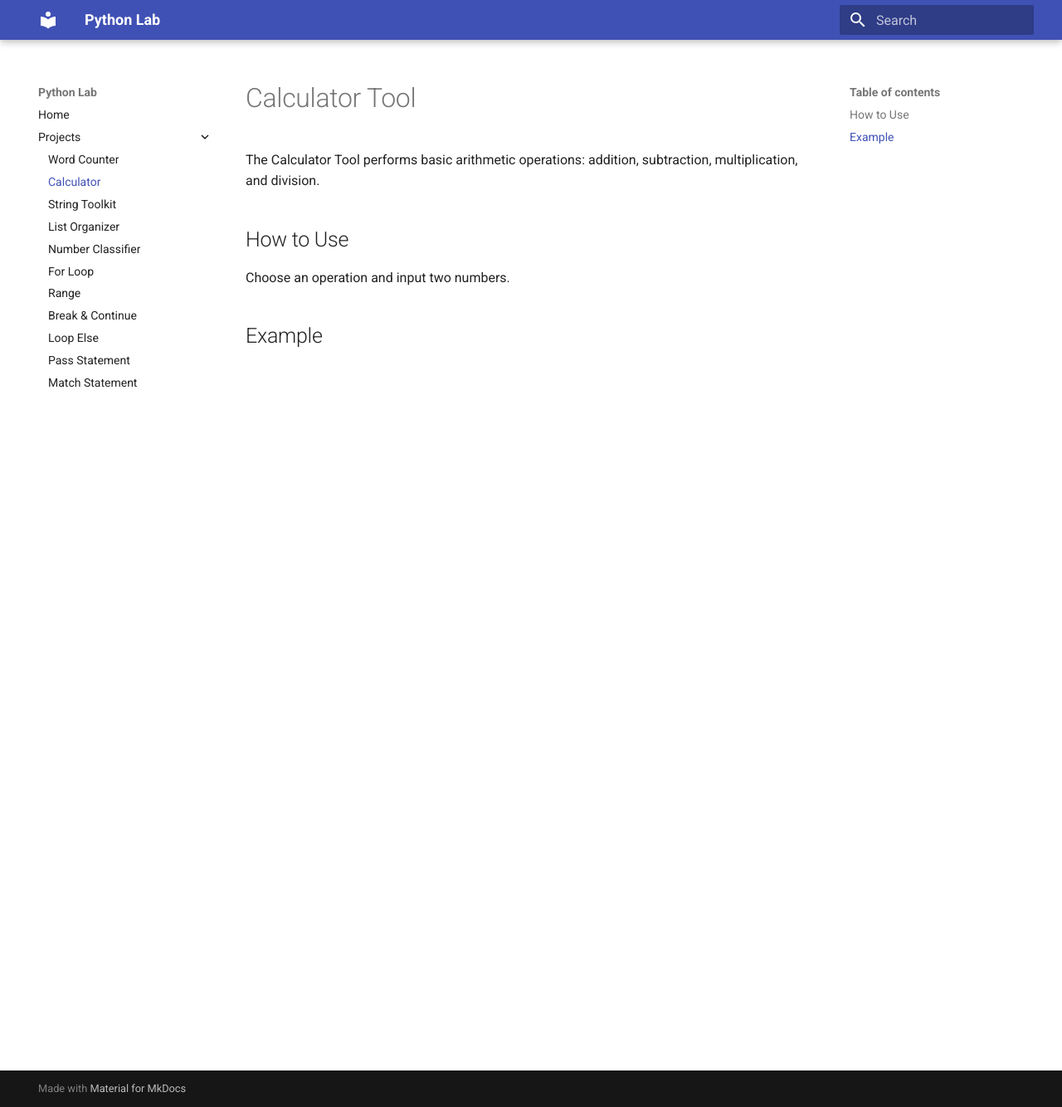
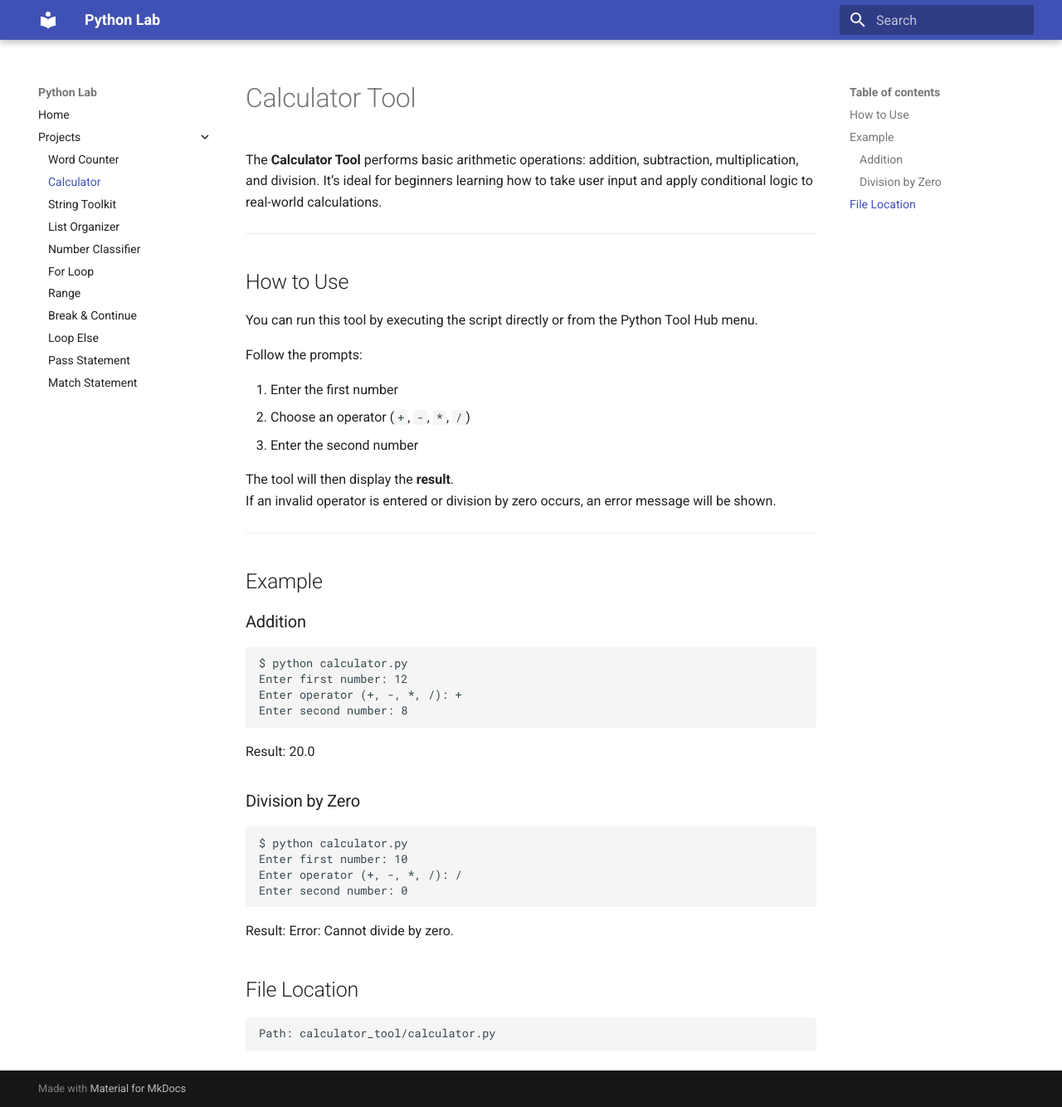
Before and after one commit to xiaosihuangsi/2025-python, an MkDocs documentation site: the page built from docs/projects/calculator.md, in a window 1280 px wide and 1334 px high. Shown: the whole window at 83% size. Built offline with MkDocs 1.6.1 and Material for MkDocs 9.7.7, drawn with Linux system fonts in a browser that asks for light colours.

Commit message:
Add detailed documentation for Calculator Tool

````diff
--- a/docs/projects/calculator.md
+++ b/docs/projects/calculator.md
@@ -1,9 +1,47 @@
 # Calculator Tool
 
-The Calculator Tool performs basic arithmetic operations: addition, subtraction, multiplication, and division.
+The **Calculator Tool** performs basic arithmetic operations: addition, subtraction, multiplication, and division.   It’s ideal for beginners learning how to take user input and apply conditional logic to real-world calculations.
+
+---
 
 ## How to Use
 
-Choose an operation and input two numbers.
+You can run this tool by executing the script directly or from the Python Tool Hub menu.
+
+Follow the prompts:
+
+1. Enter the first number
+2. Choose an operator (`+`, `-`, `*`, `/`)
+3. Enter the second number
+
+The tool will then display the **result**.
+If an invalid operator is entered or division by zero occurs, an error message will be shown.
+
+---
 
 ## Example
+
+### Addition
+
+```bash
+$ python calculator.py
+Enter first number: 12
+Enter operator (+, -, *, /): +
+Enter second number: 8
+```
+Result: 20.0
+
+### Division by Zero
+```bash
+$ python calculator.py
+Enter first number: 10
+Enter operator (+, -, *, /): /
+Enter second number: 0
+```
+Result: Error: Cannot divide by zero.
+
+## File Location
+
+```bash
+Path: calculator_tool/calculator.py
+```
````
